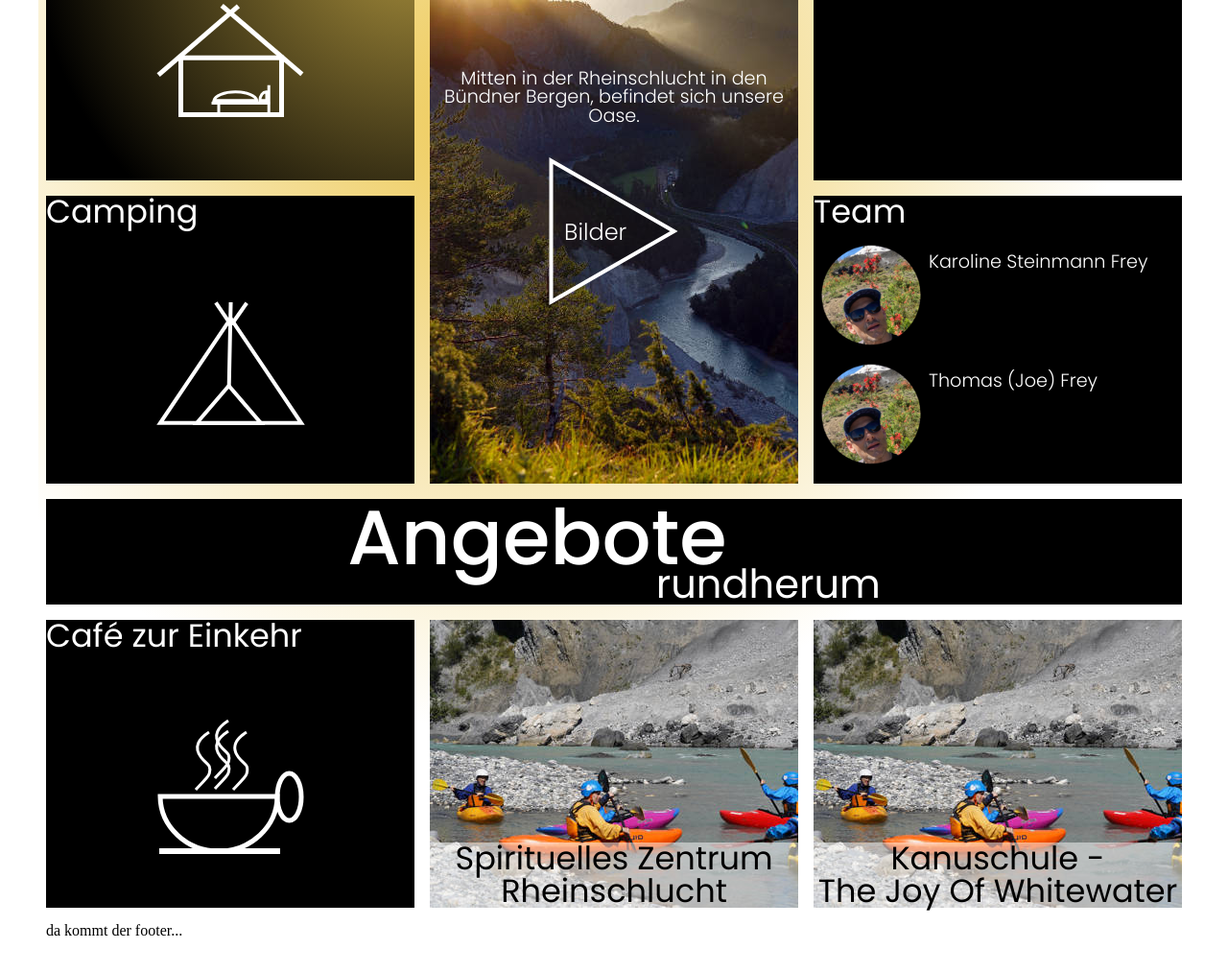
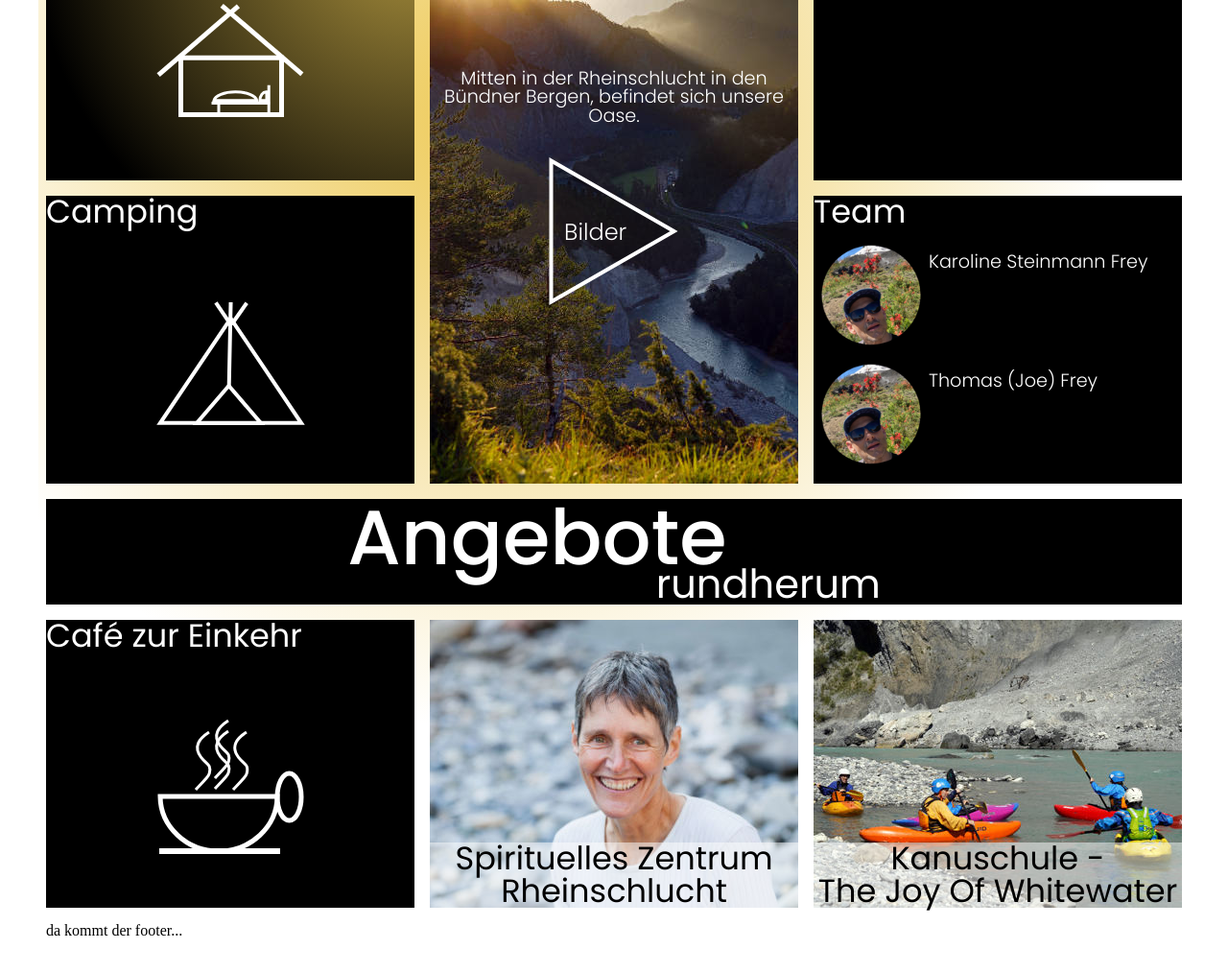
Before and after one commit to TomFrey/Retreat-Auszeit, a website built with Vite: page index.html in a window 1280 px wide. Shown: the part 536-1550 px from the top of the page at 96% size. Built offline with nearby package versions, Linux system fonts and the light colour scheme.

Commit message:
Bilder für die Kanuschule und das Spirituellezentrum in allen drei Grössen hinzugefügt.

```diff
--- a/scss/main.scss
+++ b/scss/main.scss
@@ -106,13 +106,19 @@ header{
 }
 
 
-
 .bento-box-image-link{
-    background: url('/assets/images/kanuschule_1-2.jpg') no-repeat top left;
     text-decoration: none;
     display: flex;
     flex-flow: column;
     justify-content: flex-end;
+}
+
+.bento-box-image-link.whitewater-bento-box{
+    background: url('/assets/images/kanuschule_440.jpg') no-repeat top left;
+}
+
+.bento-box-image-link.spirit-bento-box{
+    background: url('/assets/images/spirituelleszentrum_440.jpg') no-repeat top left;
 }
 
 .bento-box-image-link-title-small{
@@ -157,6 +163,14 @@ footer{
             margin-left: -6.3vw;
             padding-top: 6vw;
         }
+    }
+
+    .bento-box-image-link.whitewater-bento-box{
+        background: url('/assets/images/kanuschule_1050.jpg') no-repeat top left;
+    }
+
+    .bento-box-image-link.spirit-bento-box{
+        background: url('/assets/images/spirituelleszentrum_1050.jpg') no-repeat top left;
     }
 
     .bento-box-image-link-title-small{
@@ -237,6 +251,14 @@ footer{
         }
     }
 
+    .bento-box-image-link.whitewater-bento-box{
+        background: url('/assets/images/kanuschule_400.jpg') no-repeat top left;
+    }
+
+    .bento-box-image-link.spirit-bento-box{
+        background: url('/assets/images/spirituelleszentrum_400.jpg') no-repeat top left;
+    }
+
     .bento-box-image-link-title-small{
         font-size: 1.8rem;
         background-color: rgba(255, 255, 255, 0.5);
```
Also changed, not shown: public/assets/images/kanuschule_1-2.jpg (deleted), public/assets/images/kanuschule_1-3.jpg (deleted), public/assets/images/kanuschule_1050.jpg (added), public/assets/images/kanuschule_400.jpg (added), public/assets/images/kanuschule_440.jpg (added), public/assets/images/spirituelleszentrum_1050.jpg (added), public/assets/images/spirituelleszentrum_400.jpg (added), public/assets/images/spirituelleszentrum_440.jpg (added).
